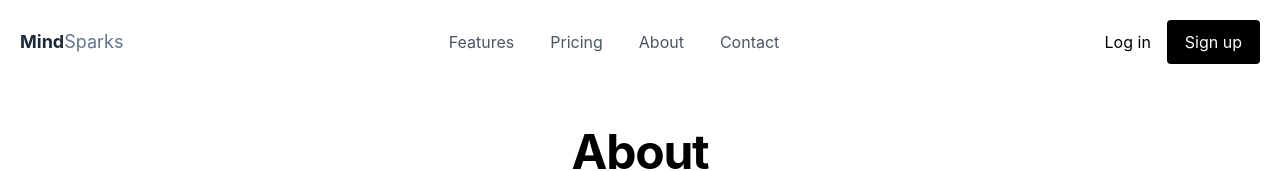
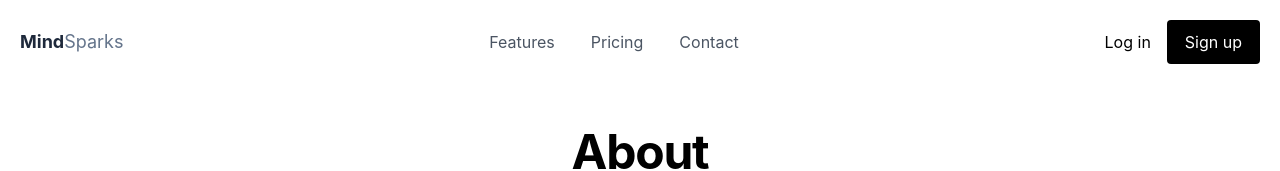
Before and after one commit to MindSparksDigitalAgency/Mind-Sparks-Landing-Page, a Nuxt app: page /about in a window 1280 px wide. Shown: the top 171 px of the page. Built offline with nearby package versions, Linux system fonts and the light colour scheme.

Commit message:
update/Hero-link

```diff
--- a/components/landing/Hero.vue
+++ b/components/landing/Hero.vue
@@ -30,7 +30,7 @@
           size="lg"
           styleName="outline"
           rel="noopener"
-          href="https://github.com/Gr33nW33n/nuxtship-template"
+          href="https://github.com/MindSparksDigitalAgency/Mind-Sparks-Landing-Page.git"
           target="_blank"
           >View Repo</LandingLink
         >
--- a/components/landing/Navbar.vue
+++ b/components/landing/Navbar.vue
@@ -2,16 +2,16 @@
 const menuitems = [
   {
     title: "Features",
-    path: "#",
+    path: "/#",
   },
   {
     title: "Pricing",
     path: "/pricing",
   },
-  {
-    title: "About",
-    path: "/about",
-  },
+  // {
+  //   title: "About",
+  //   path: "/about",
+  // },
   {
     title: "Contact",
     path: "/contact",
```
